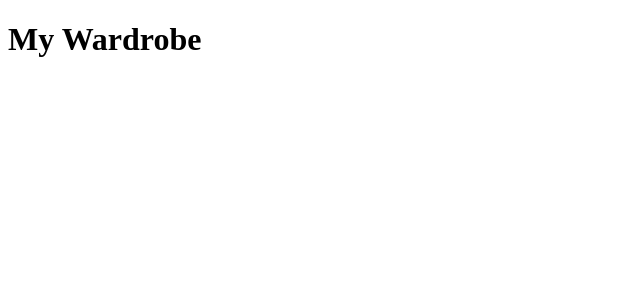
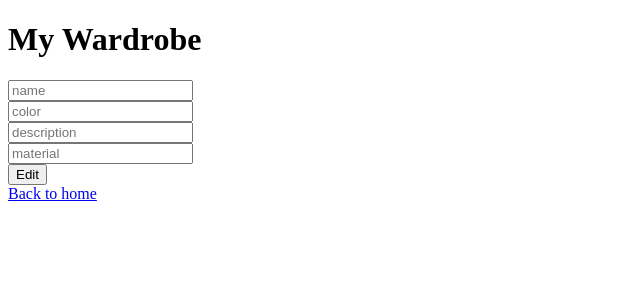
Before and after one commit to Naime-m/WardrobeUI, an Angular app: page /edit/1 in a window 1280 px wide. Shown: the top 300 px of the page, without its empty margins (0-640 px from the left). Built offline with nearby package versions, Linux system fonts and the light colour scheme; no server answers.

Commit message:
edit garment done

```diff
--- a/src/app/garments-edit/garments-edit.component.html
+++ b/src/app/garments-edit/garments-edit.component.html
@@ -1,6 +1,19 @@
 <div>
     <form>
         <div>
+            <input type="text" name="garmentName" [(ngModel)]="garment.name" placeholder="name">
         </div>
+        <div>
+            <input type="text" name="garmentColor" [(ngModel)]="garment.color" placeholder="color">
+        </div>
+        <div>
+            <input type="text" name="garmentDescription" [(ngModel)]="garment.description" placeholder="description">
+        </div>
+        <div>
+            <input type="text" name="garmentMaterial" [(ngModel)]="garment.material" placeholder="material">
+        </div>
+        <button type="submit" (click)="updateGarment()">Edit</button>
     </form>
 </div>
+
+<a routerLink="/index">Back to home</a>
--- a/src/app/garments-edit/garments-edit.component.ts
+++ b/src/app/garments-edit/garments-edit.component.ts
@@ -14,15 +14,28 @@ export class GarmentsEditComponent implements OnInit {
 
   constructor(
     private garmentService: GarmentService,
-    private actRoute: ActivatedRoute) {}
+    private actRoute: ActivatedRoute,
+    private router: Router) {}
 
   id = this.actRoute.snapshot.params['id'];
 
   ngOnInit(): void {
+    this.loadGarment();
+  }
+
+  loadGarment() {
     this.garmentService.onGetGarment(this.id).subscribe(
       response => {
         this.garment = response;
+      })
+    }
+
+  updateGarment() {
+    this.garmentService.onPutGarment(this.garment).subscribe(
+      response => {
+        this.router.navigate(['/index']);
       }
     )
   }
+
 }
--- a/src/app/garments/garments.component.html
+++ b/src/app/garments/garments.component.html
@@ -1,4 +1,8 @@
 <div *ngFor="let garment of garments">
     <h1>{{garment.name}}</h1>
+    <p>{{garment.id}}</p>
+    <p>{{garment.color}}</p>
+    <p>{{garment.material}}</p>
+    <p>{{garment.description}}</p>
 <span class="editGarment" routerLink="/edit/{{garment.id}}">Edit</span>
 </div>
--- a/src/app/services/garment.service.ts
+++ b/src/app/services/garment.service.ts
@@ -10,7 +10,7 @@ export class GarmentService {
 
   constructor(private http: HttpClient) { }
 
-  apiUrl = 'https://localhost:7056/api/garment';
+  apiUrl = 'https://localhost:7056/api/garment/';
 
   onGetAllGarments(): Observable<Garment[]> {
     return this.http.get<Garment[]>(this.apiUrl);
```
Lines whose indentation alone changed are shown as unchanged.
